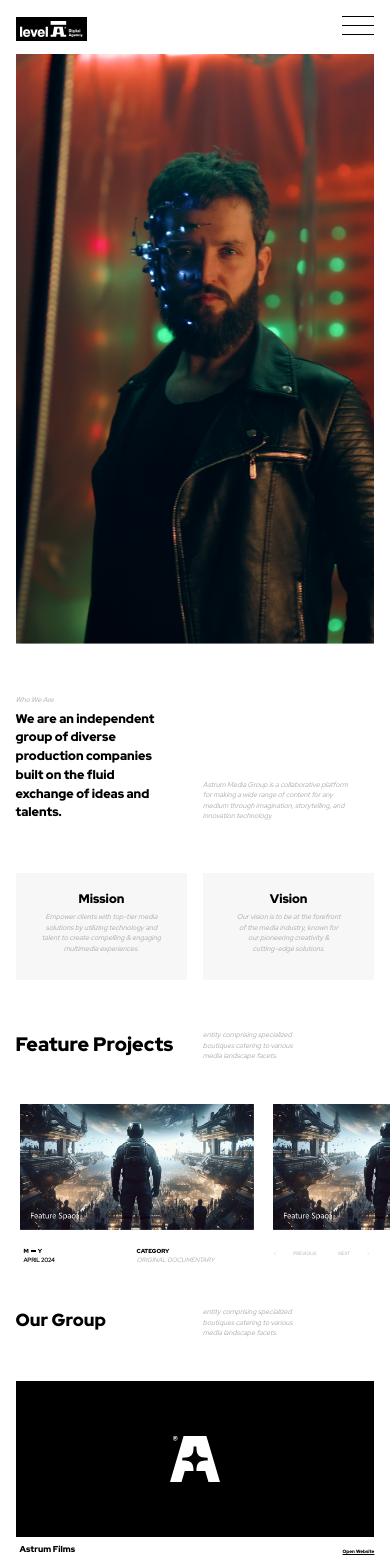
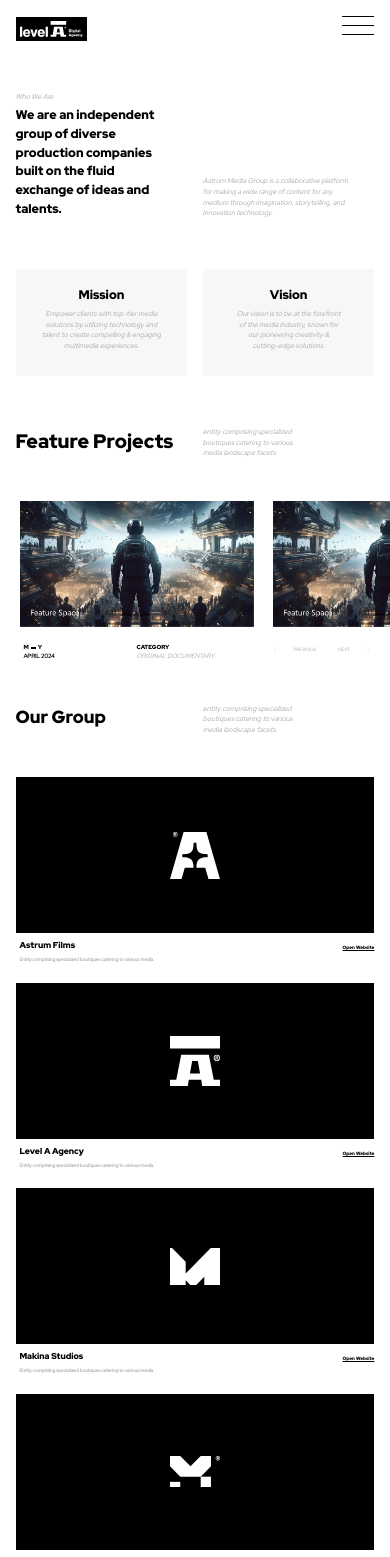
Before and after one commit to HossamBhi/Astrum-media-group, a React (Vite) app: page / in a window 390 px wide. Shown: the top 1557 px of the page. Built offline with nearby package versions, Linux system fonts and the light colour scheme.

Commit message:
Fix console errors

```diff
--- a/src/Home.tsx
+++ b/src/Home.tsx
@@ -14,7 +14,6 @@
 const Home = () => (
   <main className="min-h-screen w-full">
     <HomeNav />
-    <HeroSection />
     <AboutSection />
     <FeatureProjectsSection />
     <OurGroupSection />
--- a/src/assets/svg/ArrowUp.tsx
+++ b/src/assets/svg/ArrowUp.tsx
@@ -3,8 +3,8 @@
     width="24"
     height="24"
     xmlns="http://www.w3.org/2000/svg"
-    fill-rule="evenodd"
-    clip-rule="evenodd"
+    fillRule="evenodd"
+    clipRule="evenodd"
     {...props}
   >
     <path d="M11 2.206l-6.235 7.528-.765-.645 7.521-9 7.479 9-.764.646-6.236-7.53v21.884h-1v-21.883z" />
--- a/src/components/Contact.tsx
+++ b/src/components/Contact.tsx
@@ -28,13 +28,13 @@
             className="absolute bottom-[1.5vw] h-2 bg-black"
           />
         </motion.h3>
-        <motion.a
+        <motion.span
           className="font-RedHatDisplay-Medium text-[2.5vw] text-black"
-          href={`mailto:${OUR_EMAIL}`}
-          aria-label={`Send mail to ${OUR_EMAIL}`}
+          // href={`mailto:${OUR_EMAIL}`}
+          // aria-label={`Send mail to ${OUR_EMAIL}`}
         >
           {OUR_EMAIL}
-        </motion.a>
+        </motion.span>
       </motion.a>
     </SectionWrapper>
   );
--- a/src/components/OurGroupSection.tsx
+++ b/src/components/OurGroupSection.tsx
@@ -37,7 +37,7 @@
         />
       </div>
     </SectionWrapper>
-    <SectionWrapper className="grid grid-cols-1 md:grid-cols-2 gap-[4vw] gap-y-[5vw] pb-[5vh] xl:pb-[10vh] 3xl:gap-y-[4vw]">
+    <SectionWrapper className="grid grid-cols-1 gap-[4vw] gap-y-[5vw] pb-[5vh] md:grid-cols-2 xl:pb-[10vh] 3xl:gap-y-[4vw]">
       {[
         {
           title: "Astrum Films",
@@ -65,19 +65,15 @@
         },
       ].map((item, index) => (
         <motion.div
+          key={index}
           variants={zoomIn({
             duration: 0.8,
             delay: index * 0.3,
           })}
         >
           {/* <Tilt options={defaultOptions}> */}
-          <a
-            key={index}
-            href={item.path}
-            target="_blank"
-            className="flex flex-col"
-          >
-            <div className="flex h-[40vw] md:h-[23vw] items-center justify-center bg-black 3xl:h-[20vw]">
+          <a href={item.path} target="_blank" className="flex flex-col">
+            <div className="flex h-[40vw] items-center justify-center bg-black md:h-[23vw] 3xl:h-[20vw]">
               <Image
                 className="w-[14%] 3xl:w-[10%]"
                 src={item.logo}
@@ -89,13 +85,13 @@
                 <h3 className="pb-[0.5vh] text-[2.2vw] 3xl:text-[1.5vw]">
                   {item.title}
                 </h3>
-                <a
+                <span
                   className="text-[1.2vw] underline 3xl:text-[0.8vw]"
-                  href={item.path}
-                  target="_blank"
+                  // href={item.path}
+                  // target="_blank"
                 >
                   Open Website
-                </a>
+                </span>
               </div>
               <p className="pe-[30%] text-[1.2vw] font-bold text-secondary 3xl:text-[0.8vw]">
                 {item.des}
--- a/src/components/animation/AnimateTextLines.tsx
+++ b/src/components/animation/AnimateTextLines.tsx
@@ -12,8 +12,9 @@
     initial="hidden"
     transition={{ staggerChildren: 0.2 }}
   >
-    {items?.map((item) => (
+    {items?.map((item, index) => (
       <motion.div
+        key={index}
         variants={{
           hidden: {
             opacity: 0,
```
